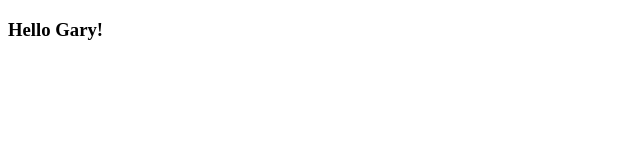
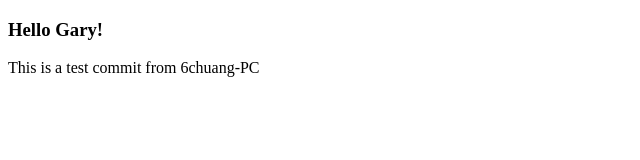
Before and after one commit to SpadeRubick/Gary, a plain HTML site: page index.html in a window 1280 px wide. Shown: the whole page, without its empty margins (0-640 px from the left). Drawn offline with Linux system fonts and the light colour scheme.

Commit message:
test for 6chuang-PC

```diff
--- a/index.html
+++ b/index.html
@@ -6,5 +6,6 @@
 </head>
 <body>
 	<h3>Hello Gary!</h3>
+	<p>This is a test commit from 6chuang-PC</p>
 </body>
 </html>
```
